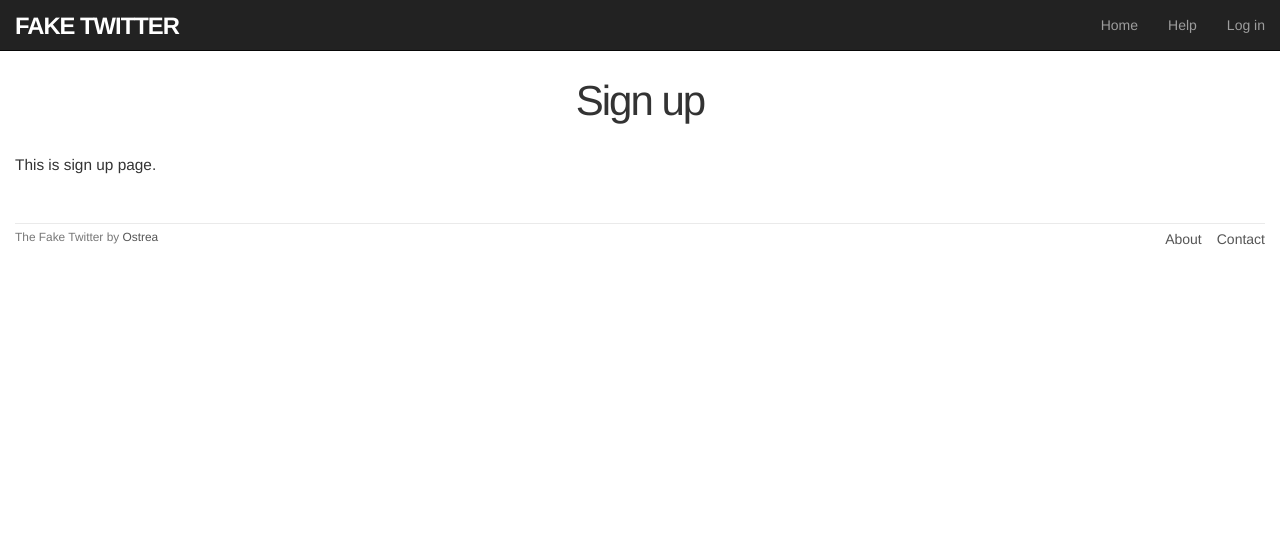
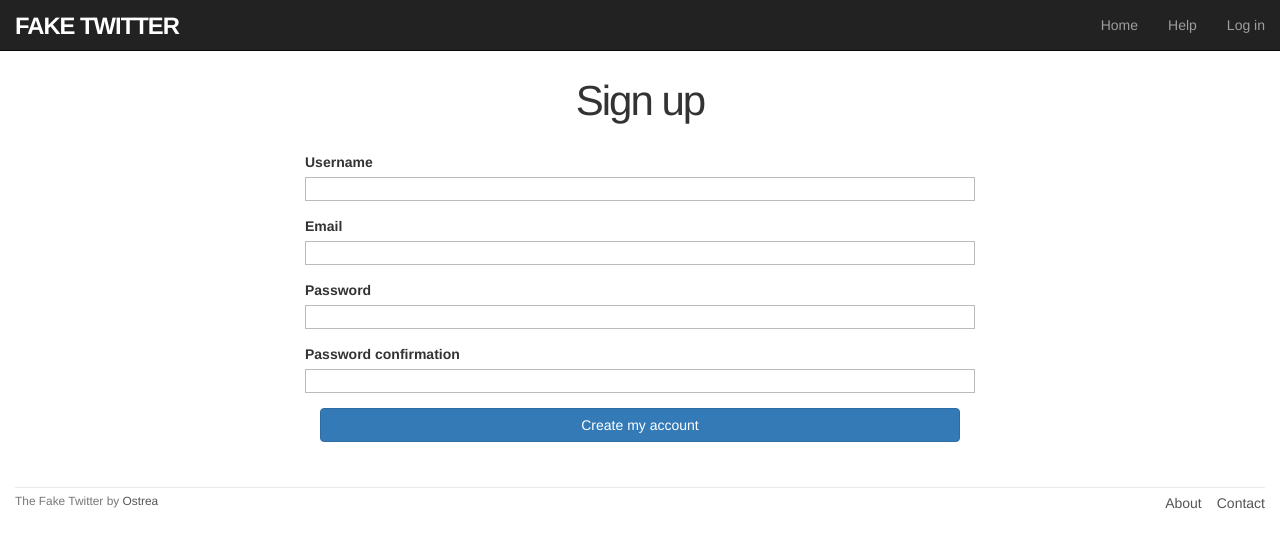
Before and after one commit to Ostrea/Fake-Twitter, a Django app: template twitter_clone_app/templates/twitter_clone_app/users/sign_up.html in a window 1280 px wide. Shown: the top 548 px of the page. Run offline with Django 3.2, Linux system fonts and the light colour scheme; the template is opened without the code that fills it, so the values that code supplies are empty; some libraries are stand-ins or nearby versions.

Commit message:
Add sign up form and styles for it

```diff
--- a/twitter_clone_app/static/twitter_clone_app/main.css
+++ b/twitter_clone_app/static/twitter_clone_app/main.css
@@ -137,3 +137,16 @@ aside section h1 {
 .gravatar_edit {
   margin-top: 15px;
 }
+
+
+/* forms */
+
+input, textarea, select, .uneditable-input {
+  border: 1px solid #bbb;
+  width: 100%;
+  margin-bottom: 15px;
+}
+
+input {
+  height: auto !important;
+}
--- a/twitter_clone_app/templates/twitter_clone_app/users/sign_up.html
+++ b/twitter_clone_app/templates/twitter_clone_app/users/sign_up.html
@@ -3,6 +3,62 @@
 {% block title %}Sign up{% endblock %}
 
 {% block content %}
-    <h1>Sign up</h1>
-    <p>This is sign up page.</p>
+<h1>Sign up</h1>
+
+<div class="row">
+    <div class="col-md-6 col-md-offset-3">
+        <form action="{% url 'twitter_clone_app:sign-up' %}" method="post">
+            {% csrf_token %}
+            <div class="row">
+                <div class="row">
+                    <label for="username">
+                        Username
+                    </label>
+                </div>
+                <div class="row">
+                    <input type="text" name="username" id="username" />
+                </div>
+            </div>
+
+            <div class="row">
+                <div class="row">
+                    <label for="email">
+                        Email
+                    </label>
+                </div>
+                <div class="row">
+                    <input type="email" name="email" id="email" />
+                </div>
+            </div>
+
+            <div class="row">
+                <div class="row">
+                    <label for="password">
+                        Password
+                    </label>
+                </div>
+                <div class="row">
+                    <input type="password" name="password" id="password" />
+                </div>
+            </div>
+
+            <div class="row">
+                <div class="row">
+                    <label for="password-confirmation">
+                        Password confirmation
+                    </label>
+                </div>
+                <div class="row">
+                    <input type="password" name="password-confirmation"
+                           id="password-confirmation" />
+                </div>
+            </div>
+
+            <div class="row">
+                <input type="submit" value="Create my account"
+                       class="btn btn-primary" />
+            </div>
+        </form>
+    </div>
+</div>
 {% endblock %}
```
